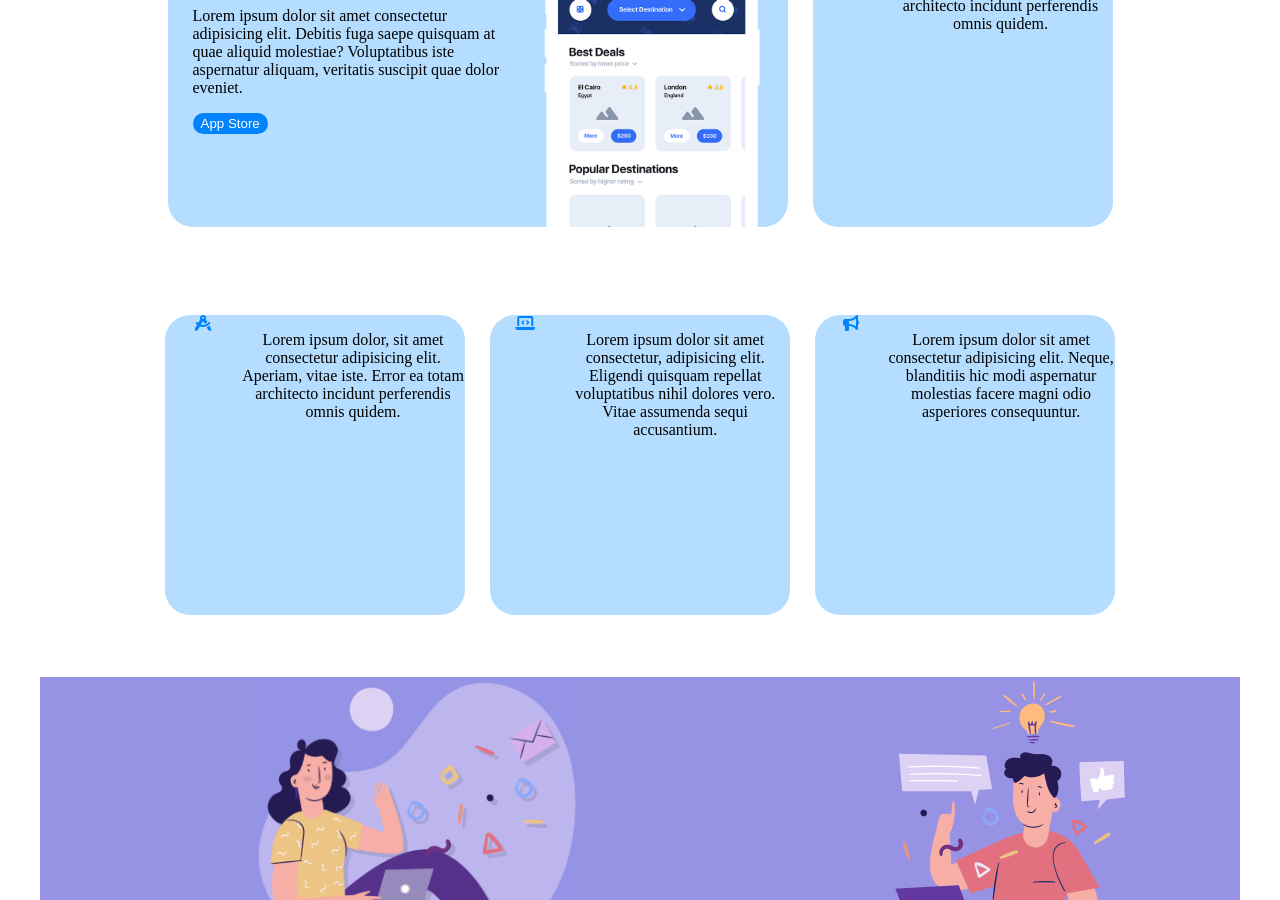
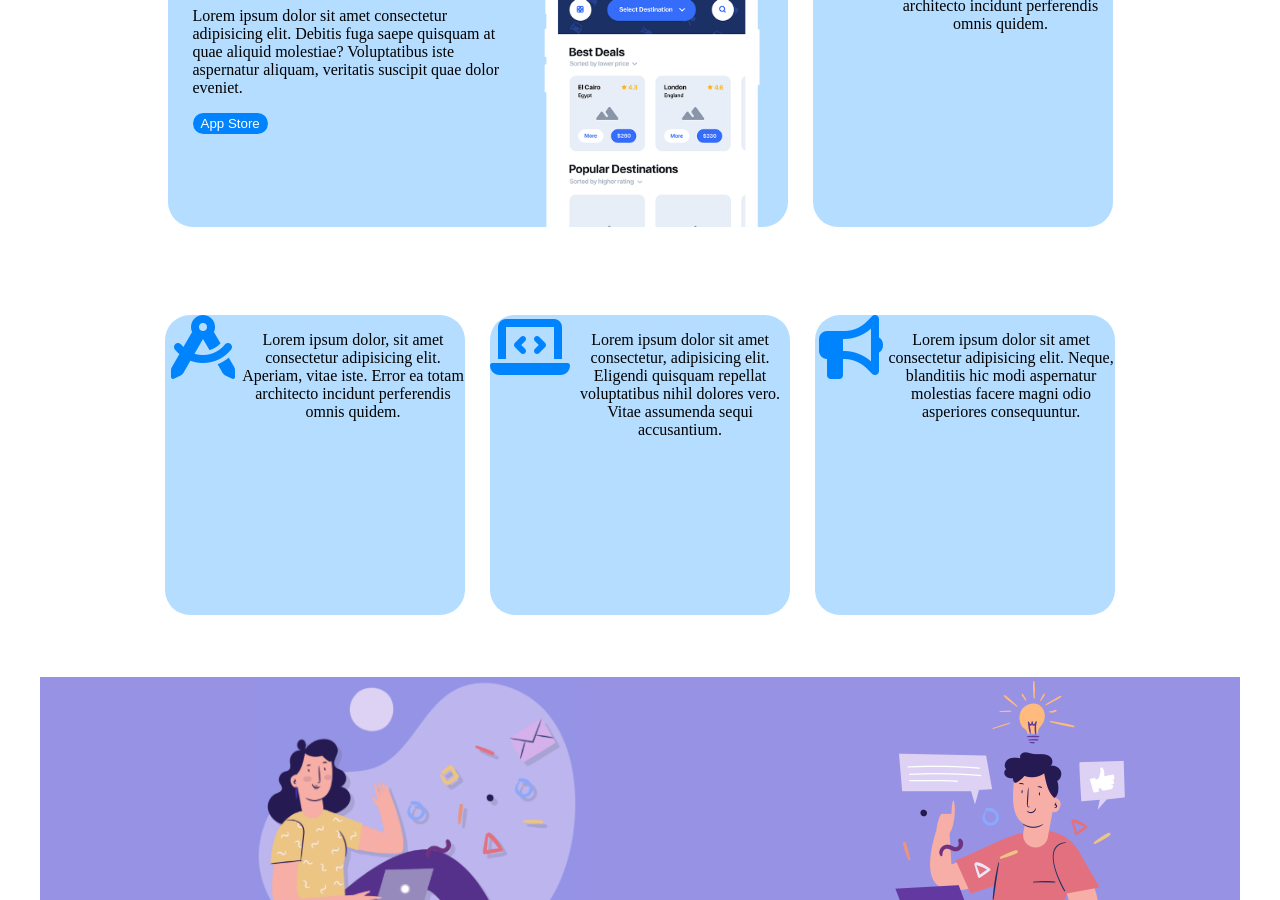
Before and after one commit to Aribunfi/htmlcss-responsive-layout, a plain HTML site: page index.html in a window 1280 px wide. Shown: the part 231-1131 px from the top of the page. Drawn offline with Linux system fonts and the light colour scheme.

Commit message:
icone ingrandite

```diff
--- a/index.html
+++ b/index.html
@@ -53,19 +53,19 @@
                     <img src="img/phone.png" alt="">
                 </div>
                 <div class="card-servizi">
-                    <i class="fa-solid fa-file-code"></i>
+                    <i class="fa-solid fa-file-code fa-4x"></i>
                     <p>Lorem ipsum dolor, sit amet consectetur adipisicing elit. Aperiam, vitae iste. Error ea totam architecto incidunt perferendis omnis quidem.</p>
                 </div>
                 <div class="card-servizi">
-                    <i class="fa-solid fa-compass-drafting"></i>
+                    <i class="fa-solid fa-compass-drafting fa-4x"></i>
                     <p>Lorem ipsum dolor, sit amet consectetur adipisicing elit. Aperiam, vitae iste. Error ea totam architecto incidunt perferendis omnis quidem.</p>
                 </div>
                 <div class="card-servizi">
-                    <i class="fa-solid fa-laptop-code"></i>
+                    <i class="fa-solid fa-laptop-code fa-4x"></i>
                 <p>Lorem ipsum dolor sit amet consectetur, adipisicing elit. Eligendi quisquam repellat voluptatibus nihil dolores vero. Vitae assumenda sequi accusantium.</p>
                 </div>
                 <div class="card-servizi">
-                    <i class="fa-solid fa-bullhorn"></i>
+                    <i class="fa-solid fa-bullhorn fa-4x"></i>
                 <p>Lorem ipsum dolor sit amet consectetur adipisicing elit. Neque, blanditiis hic modi aspernatur molestias facere magni odio asperiores consequuntur.</p>
                 </div>
             </div>
```
